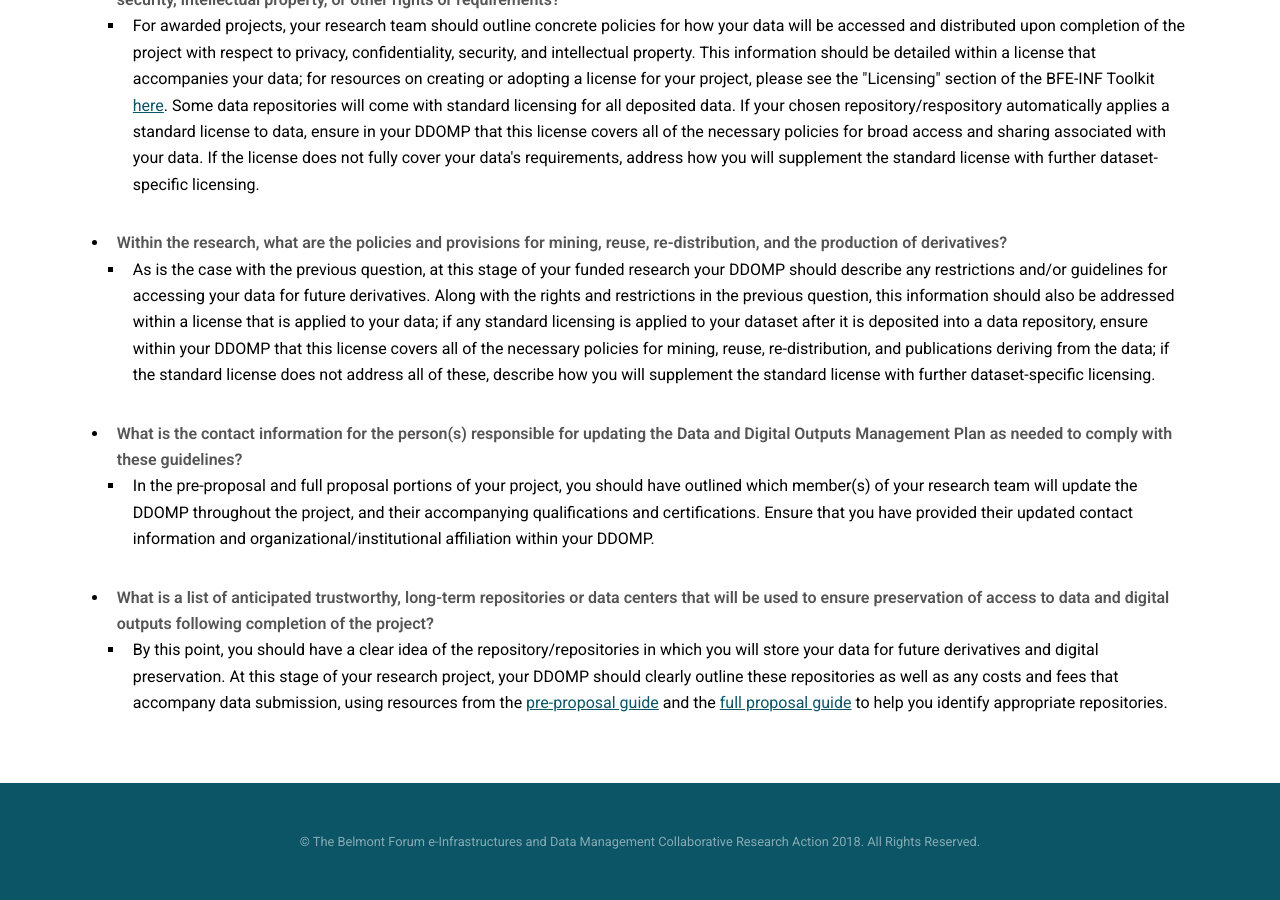
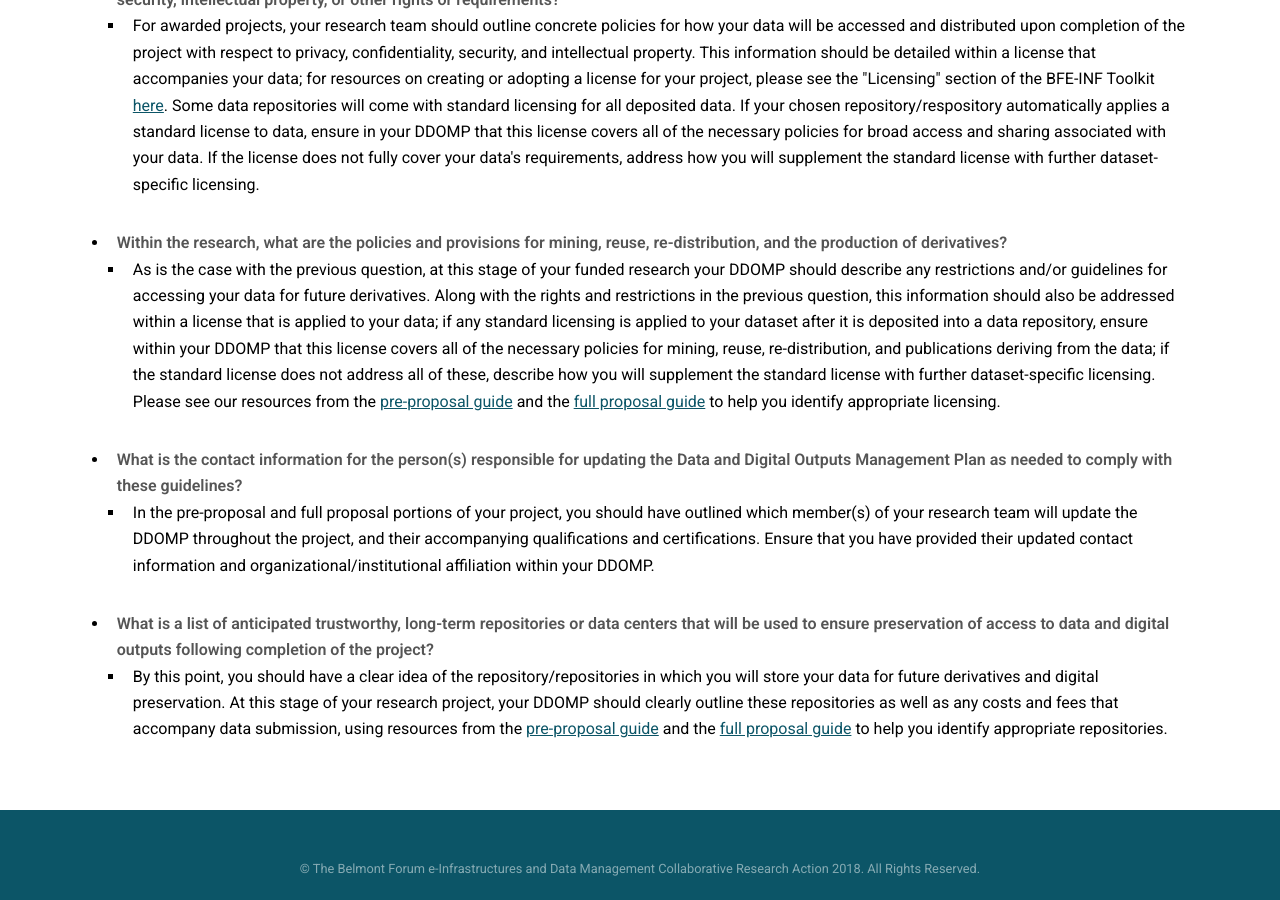
Before and after one commit to bfe-inf/toolkit, a Jekyll site: the page built from ddomp-awardedprojects.html, in a window 1280 px wide and 900 px high, scrolled down 993 px. Built offline with Jekyll 4.4.1, drawn with Linux system fonts in a browser that asks for light colours.

Commit message:
Update ddomp-awardedprojects.html

```diff
--- a/ddomp-awardedprojects.html
+++ b/ddomp-awardedprojects.html
@@ -66,7 +66,7 @@
 							</ul>
 						<li><strong>Within the research, what are the policies and provisions for mining, reuse, re-distribution, and the production of derivatives?</strong></li>
 							<ul style="list-style-type:square">
-								<li>As is the case with the previous question, at this stage of your funded research your DDOMP should describe any restrictions and/or guidelines for accessing your data for future derivatives. Along with the rights and restrictions in the previous question, this information should also be addressed within a license that is applied to your data; if any standard licensing is applied to your dataset after it is deposited into a data repository, ensure within your DDOMP that this license covers all of the necessary policies for mining, reuse, re-distribution, and publications deriving from the data; if the standard license does not address all of these, describe how you will supplement the standard license with further dataset-specific licensing.</li>
+								<li>As is the case with the previous question, at this stage of your funded research your DDOMP should describe any restrictions and/or guidelines for accessing your data for future derivatives. Along with the rights and restrictions in the previous question, this information should also be addressed within a license that is applied to your data; if any standard licensing is applied to your dataset after it is deposited into a data repository, ensure within your DDOMP that this license covers all of the necessary policies for mining, reuse, re-distribution, and publications deriving from the data; if the standard license does not address all of these, describe how you will supplement the standard license with further dataset-specific licensing. Please see our resources from the <a href="ddomp-preproposal.html" target="_blank">pre-proposal guide</a> and the <a href="ddomp-fullproposal.html" target="_blank">full proposal guide</a> to help you identify appropriate licensing.</li>
 							</ul>
 						<li><strong>What is the contact information for the person(s) responsible for updating the Data and Digital Outputs Management Plan as needed to comply with these guidelines?</strong></li>
 							<ul style="list-style-type:square">
```
